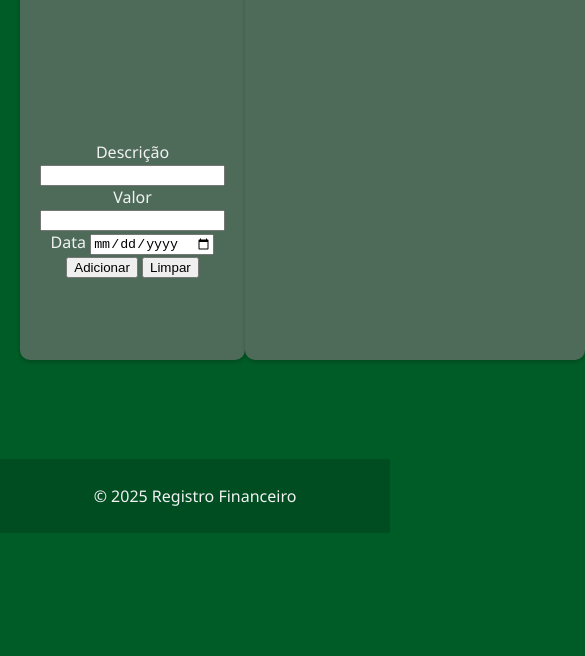
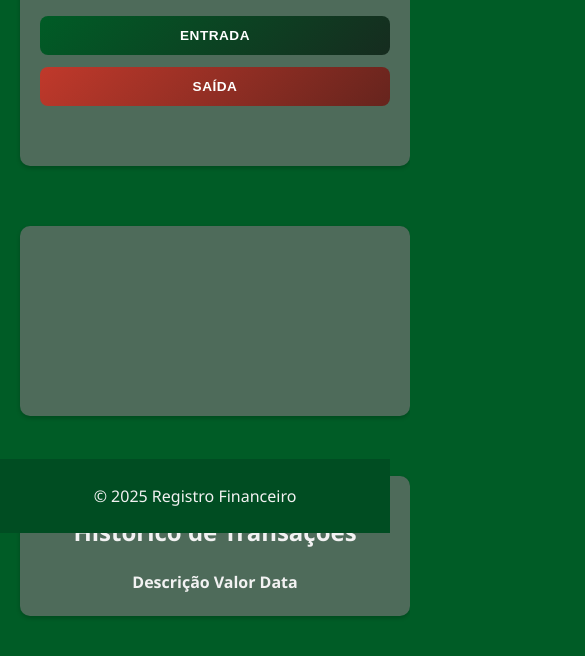
Before and after one commit to Mochizabb/Registro-Financeiro, a website: page index.html in a window 390 px wide. Shown: the part 311-967 px from the top of the page, 585 px wide, since content can reach past the window. Before the commit the page ends 844 px from the top, so only its background shows below. Drawn offline with nearby package versions, Linux system fonts and the light colour scheme; no server answers.

Commit message:
Pequenas modificações no css e no script do front

```diff
--- a/index.html
+++ b/index.html
@@ -14,20 +14,40 @@
             <form id="transacaoForm">
                 <label for="descricao">Descrição</label>
                 <input type="text" id="descricao" name="descricao" required>
+
                 <label for="valor">Valor</label>
                 <input type="number" id="valor" name="valor" required>
+
                 <label for="data">Data</label>
                 <input type="date" id="data" name="data" required>
-                <button type="submit">Adicionar</button>
-                <button type="reset" onclick="clearDB()">Limpar</button>
+
+                <div class="button-container">
+                    <button type="submit" class="entrada">Entrada</button>
+                    <button type="submit" class="saida">Saída</button>
+                </div>
             </form>
         </div>
         <div class="grafico"><canvas id="graph"></canvas></div>
+        <div class="historico">
+            <h2>Histórico de Transações</h2>
+            <table id="historicoTable">
+                <thead>
+                    <tr>
+                        <th>Descrição</th>
+                        <th>Valor</th>
+                        <th>Data</th>
+                    </tr>
+                </thead>
+                <tbody>
+                    <!-- As transações serão adicionadas aqui dinamicamente -->
+                </tbody>
+            </table>
+        </div>
     </div>
     <footer><p>&copy; 2025 Registro Financeiro</p></footer>
     <script src="https://cdn.jsdelivr.net/npm/chart.js"></script>
     <script src="/src/script.js"></script>
     <script src="/src/chartGraph.js"></script>
-    <script>setInterval(createChart, 5000);</script>
+    <!--<script>setInterval(createChart, 5000);</script>-->
 </body>
 </html>
--- a/src/chartGraph.js
+++ b/src/chartGraph.js
@@ -13,7 +13,6 @@
   })
 
   .then(function(data){
-    console.log(data)
     createChart(data)
   })
 
--- a/src/script.js
+++ b/src/script.js
@@ -1,9 +1,60 @@
+
+fetch('http://localhost:3030/api/data')
+  .then(function(response){
+    if (response.ok == true){
+      return response.json()
+    }
+  })
+
+  .then(function(data){
+    divisor(data)
+  })
+
+  //separar os dados
+  function divisor(data){
+        //sortear por data
+        const divisorData = data.sort((a,b) => new Date(a.data) - new Date(b.data))
+        const tbody = document.querySelector('#historicoTable tbody')
+        tbody.innerHTML = '' //limpar rows
+
+        divisorData.forEach(row => {
+            const tr = document.createElement('tr')
+            tr.innerHTML = `
+                <td>${row.descricao}</td>
+                <td>${Number(row.valor).toFixed(2)}</td>
+                <td>${row.data}</td>
+            `
+            tbody.appendChild(tr)
+        })
+
+    }
+    /*function divisor(data){
+        // Sort data by date or any other criteria if needed
+        const sortedData = data.sort((a, b) => new Date(b.data) - new Date(a.data));
+        const tbody = document.querySelector('#historicoTable tbody');
+        tbody.innerHTML = ''; // Clear previous rows if any
+
+        sortedData.forEach(row => {
+            const tr = document.createElement('tr');
+            tr.innerHTML = `
+                <td>${row.descricao}</td>
+                <td>${Number(row.valor).toFixed(2)}</td>
+                <td>${row.data}</td>
+            `;
+            tbody.appendChild(tr);
+        });
+    }*/
+
+
+
+
+// method post pra enviar dados pra API
 document.getElementById('transacaoForm').addEventListener('submit', async (e) => {
     e.preventDefault();
 
     const formData = new FormData(e.target);
     const data = Object.fromEntries(formData);
-    data.valor = parseFloat(data.valor); // Converter para número
+    data.valor = parseFloat(data.valor);
 
     try {
         const response = await fetch('http://localhost:3030/api/data', {
--- a/src/style.css
+++ b/src/style.css
@@ -11,10 +11,17 @@ body {
   height: 100vh;
 }
 
-header {
+header, footer {
     width: 100%;
     position: fixed;
+    left: 0;
     background-color: #004d22;
+    color: #f2f2f2;
+    box-sizing: border-box;
+}
+
+header {
+    top: 0;
     padding: 20px 0;
     text-align: center;
     z-index: 1;
@@ -23,63 +30,217 @@ header {
     backdrop-filter: blur(5px);
     -webkit-backdrop-filter: blur(5px);
     border-radius: 0 0 10px 10px;
-    box-sizing: border-box;
-    color: #f2f2f2;
     font-size: 1.5em;
     font-weight: bold;
-    top: 0;
-    left: 0;
+}
+
+footer {
+    bottom: 0;
+    right: 0;
+    padding: 10px 0;
+    text-align: center;
+    font-size: 1em;
 }
 
 .content {
     display: flex;
-    justify-content: space-between;
+    justify-content: space-around;
     align-items: center;
     width: 100%;
-    height: calc(100vh - 80px);
-    padding: 20px;
+    height: 65%;
+    padding: 60px;
     box-sizing: border-box;
-    height: 65%;
+    gap: 20px;
 }
 
-.movimento, .grafico {
-    width: 70%;
+.movimento, .grafico, .historico {
     max-width: 800px;
     margin: 20px auto;
     padding: 20px;
     background-color: #4e6b5a;
     border-radius: 10px;
     box-shadow: 0 2px 4px rgba(0, 0, 0, 0.2);
+    color: #f2f2f2;
+}
+
+.movimento, .historico {
+    width: 30%;
+    height: 90%;
+    display: flex;
+    flex-direction: column;
+    align-items: center;
+    justify-content: center;
+    text-align: center;
 }
 
 .movimento {
-    width: 100%;
-    height: 90%;
     justify-content: space-around;
-    display: flex;
-    flex-direction: column;
-    text-align: center;
 }
 
 .grafico {
-    width: 100%;
+    width: 40%;
     height: 90%;
     display: flex;
     justify-content: center;
     align-items: center;
-    color: #f2f2f2;
 }
 
+#transacaoForm {
+    width: 100%;
+    max-width: none;
+    margin: 0;
+    padding: 1.5rem;
+    background: transparent;
+    border-radius: 0;
+    box-shadow: none;
+    border: none;
+    display: flex;
+    flex-direction: column;
+    height: 100%;
+    justify-content: center;
+}
 
+#transacaoForm label {
+    display: block;
+    margin-bottom: 0.5rem;
+    font-weight: 600;
+    color: #f2f2f2;
+    font-size: 0.9rem;
+    text-transform: uppercase;
+    letter-spacing: 0.5px;
+}
 
-footer {
-    bottom: 0;
-    left: 0;
-    right: 0;
-    padding: 10px 0;
-    text-align: center;
-    background-color: #004d22;
+#transacaoForm input {
+    width: 100%;
+    padding: 0.75rem 1rem;
+    margin-bottom: 1.5rem;
+    border: 2px solid rgba(242, 242, 242, 0.2);
+    border-radius: 8px;
+    font-size: 1rem;
+    transition: all 0.3s ease;
+    background-color: rgba(242, 242, 242, 0.1);
     color: #f2f2f2;
-    font-size: 1em;
-    position: fixed;
+    box-sizing: border-box;
 }
+
+#transacaoForm input:focus {
+    outline: none;
+    border-color: #f2f2f2;
+    background-color: rgba(242, 242, 242, 0.15);
+    box-shadow: 0 0 0 3px rgba(242, 242, 242, 0.1);
+    transform: translateY(-1px);
+}
+
+#transacaoForm input:hover {
+    border-color: rgba(242, 242, 242, 0.4);
+    background-color: rgba(242, 242, 242, 0.15);
+}
+
+.button-container {
+    display: flex;
+    gap: 1rem;
+    margin-top: 0.5rem;
+    margin-bottom: 1.5rem; /* Adicionado espaçamento inferior */
+}
+
+#transacaoForm button {
+    flex: 1;
+    padding: 0.875rem 1rem;
+    color: white;
+    border: none;
+    border-radius: 8px;
+    font-size: 0.9rem;
+    font-weight: 600;
+    cursor: pointer;
+    transition: all 0.3s ease;
+    text-transform: uppercase;
+    letter-spacing: 0.5px;
+    position: relative;
+    overflow: hidden;
+}
+
+/* Botão Entrada (verde) */
+#transacaoForm button.entrada {
+    background: linear-gradient(135deg, #005c26 0%, #162c1f 100%);
+}
+
+#transacaoForm button.entrada:hover {
+    transform: translateY(-2px);
+    box-shadow: 0 6px 20px rgba(0, 92, 38, 0.3);
+}
+
+/* Botão Saída (vermelho) */
+#transacaoForm button.saida {
+    background: linear-gradient(135deg, #c0392b 0%, #66241d 100%);
+}
+
+#transacaoForm button.saida:hover {
+    transform: translateY(-2px);
+    box-shadow: 0 6px 20px rgba(192, 57, 43, 0.3);
+}
+
+#transacaoForm button:active {
+    transform: translateY(-1px);
+}
+
+#transacaoForm button:before {
+    content: '';
+    position: absolute;
+    top: 0;
+    left: -100%;
+    width: 100%;
+    height: 100%;
+    background: linear-gradient(90deg, transparent, rgba(255, 255, 255, 0.2), transparent);
+    transition: left 0.5s;
+}
+
+#transacaoForm button:hover:before {
+    left: 100%;
+}
+
+/* Estilo para validação */
+#transacaoForm input:invalid {
+    border-color: #ff6b6b;
+}
+
+#transacaoForm input:valid {
+    border-color: rgba(242, 242, 242, 0.4);
+}
+
+/* Placeholder styling */
+#transacaoForm input::placeholder {
+    color: rgba(242, 242, 242, 0.6);
+}
+
+/* Responsivo */
+@media (max-width: 768px) {
+    .content {
+        flex-direction: column;
+        height: auto;
+        padding: 20px;
+    }
+
+    .movimento, .grafico, .historico {
+        width: 100%;
+        height: auto;
+        margin-bottom: 20px;
+    }
+
+    #transacaoForm {
+        padding: 1rem;
+    }
+
+    #transacaoForm input {
+        padding: 0.75rem;
+    }
+
+    .button-container {
+        flex-direction: column;
+        gap: 0.75rem;
+    }
+
+    #transacaoForm button {
+        padding: 0.75rem;
+        font-size: 0.85rem;
+    }
+}
```
Also changed, not shown: 1 other file.
